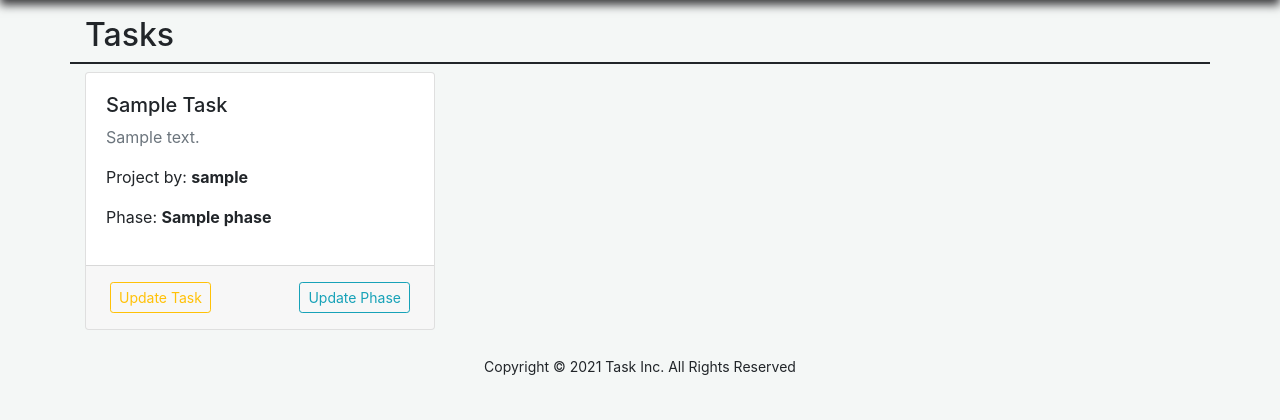
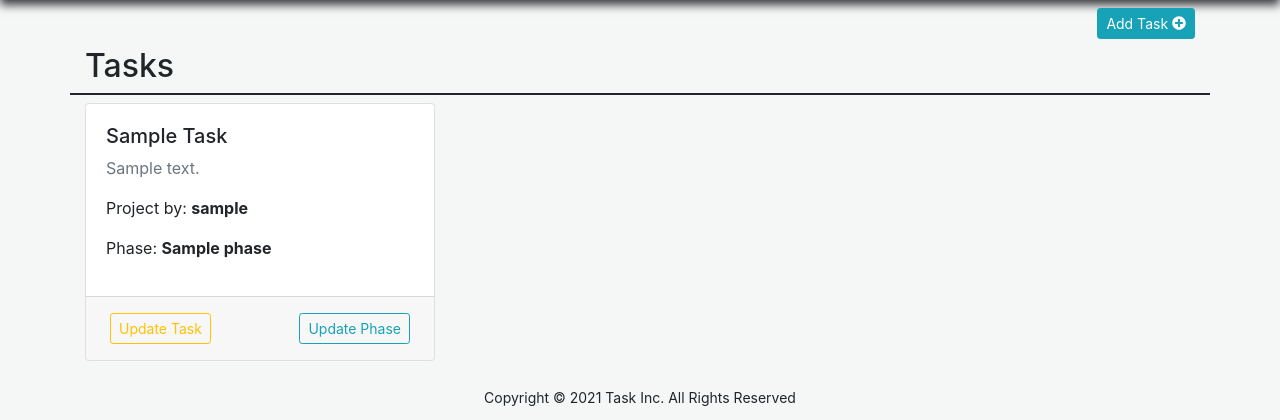
Before and after one commit to KenThumi/tasking, a Django app: page / in a window 1280 px wide. Shown: the part 68-488 px from the top of the page. Run offline with Django 3.2, Linux system fonts and the light colour scheme; a user stored in the database is signed in; tables that the repository leaves empty hold one stand-in row (values such as "Sample post"); some libraries are stand-ins or nearby versions.

Commit message:
Added priveleges

```diff
--- a/tasks/templates/index.html
+++ b/tasks/templates/index.html
@@ -5,6 +5,16 @@
 
 <div class="container my-2">
    <div class="row">
+        {% if user.is_superuser %}
+        <div class="col-12">
+          <a href="{% url 'addtask' %}" class="btn btn-info float-right btn-sm">
+          <span class="text-center">
+              Add Task <i class="fas fa-plus-circle"></i>
+          </span>
+          </a>
+        </div>
+        {% endif %}
+
         <div class="col-12 my-2" style="border-bottom: 2px solid;">
           <h2>Tasks</h2>
         </div>
@@ -49,11 +59,13 @@
 
                        </div>
                        <div class="card-footer">
+                            {% if user.is_superuser %}
                               <div class="m-1 float-left">
                                 <a class="btn btn-sm btn-outline-warning" href="{% url 'updatetask' task.id %}" target="_blank">
                                     Update Task
                                 </a>
                               </div>
+                              {%endif%}
                               <div class="m-1 float-right">
                                        <a class="btn btn-sm btn-outline-info" href="{% url 'updatephase' task.id %}" target="_blank">
                                            Update Phase
--- a/tasks/views.py
+++ b/tasks/views.py
@@ -35,7 +35,7 @@ def register(request):
 
     return render(request,'registration/register.html',{'form':form})
 
-
+@login_required
 def addTask(request):
     form = TaskingForm()
 
@@ -54,7 +54,7 @@ def addTask(request):
 
     return render(request,'taskform.html',{'form':form})
 
-
+@login_required
 def updatePhase(request, id):
     task = Task.objects.get(pk=id)
 
@@ -81,7 +81,7 @@ def updatePhase(request, id):
     return render(request,'updatephaseform.html',{'form':form})
 
 
-
+@login_required
 def updateTask(request,id):
     task = Task.objects.get(pk=id)
 
```
